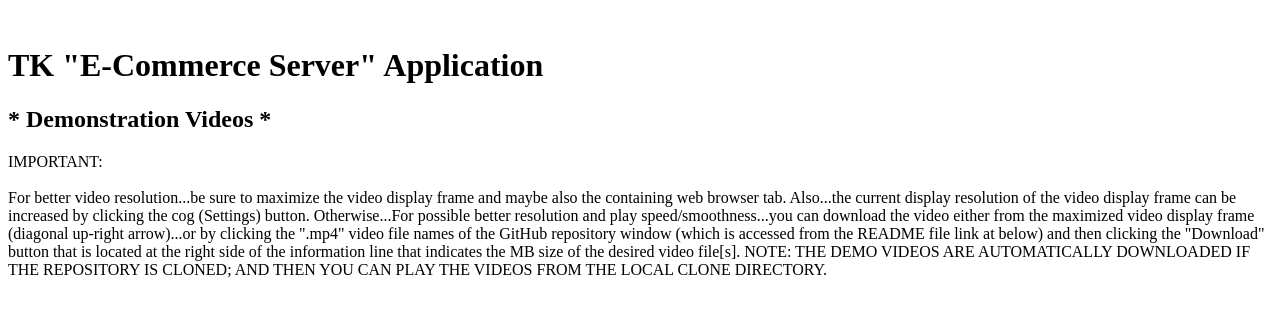
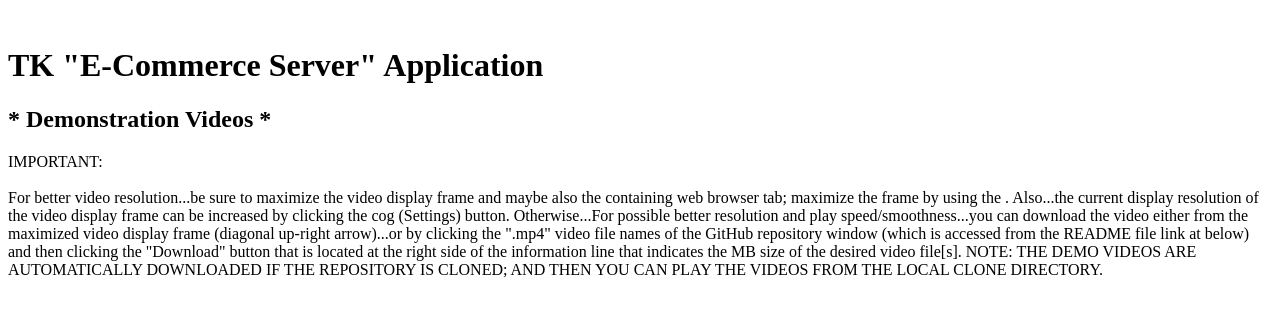
Before and after one commit to Todd-Kridel/TK-E-Commerce-Server, a website: page index.html in a window 1280 px wide. Shown: the top 329 px of the page. Drawn offline with Linux system fonts and the light colour scheme.

```diff
--- a/index.html
+++ b/index.html
@@ -8,7 +8,7 @@
 <p>IMPORTANT:<br/>
 <br/>
 For better video resolution...be sure to maximize the video display frame and maybe also the containing web
-browser tab. Also...the current display resolution of the video display frame can be increased by clicking the cog
+browser tab; maximize the frame by using the . Also...the current display resolution of the video display frame can be increased by clicking the cog
 (Settings) button. Otherwise...For possible better resolution and play speed/smoothness...you can download the
 video either from the maximized video display frame (diagonal up-right arrow)...or by clicking the
 ".mp4" video file names of the GitHub repository window (which is accessed from the README file
```
